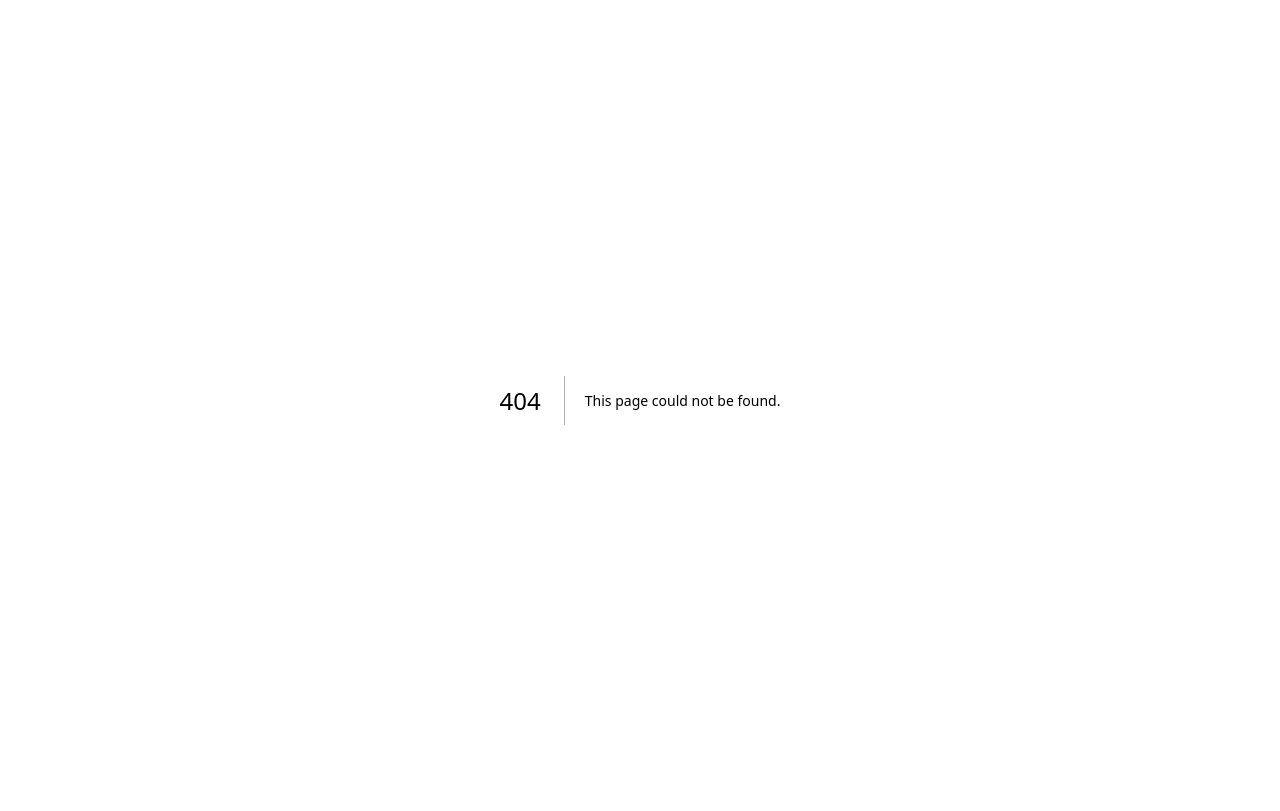
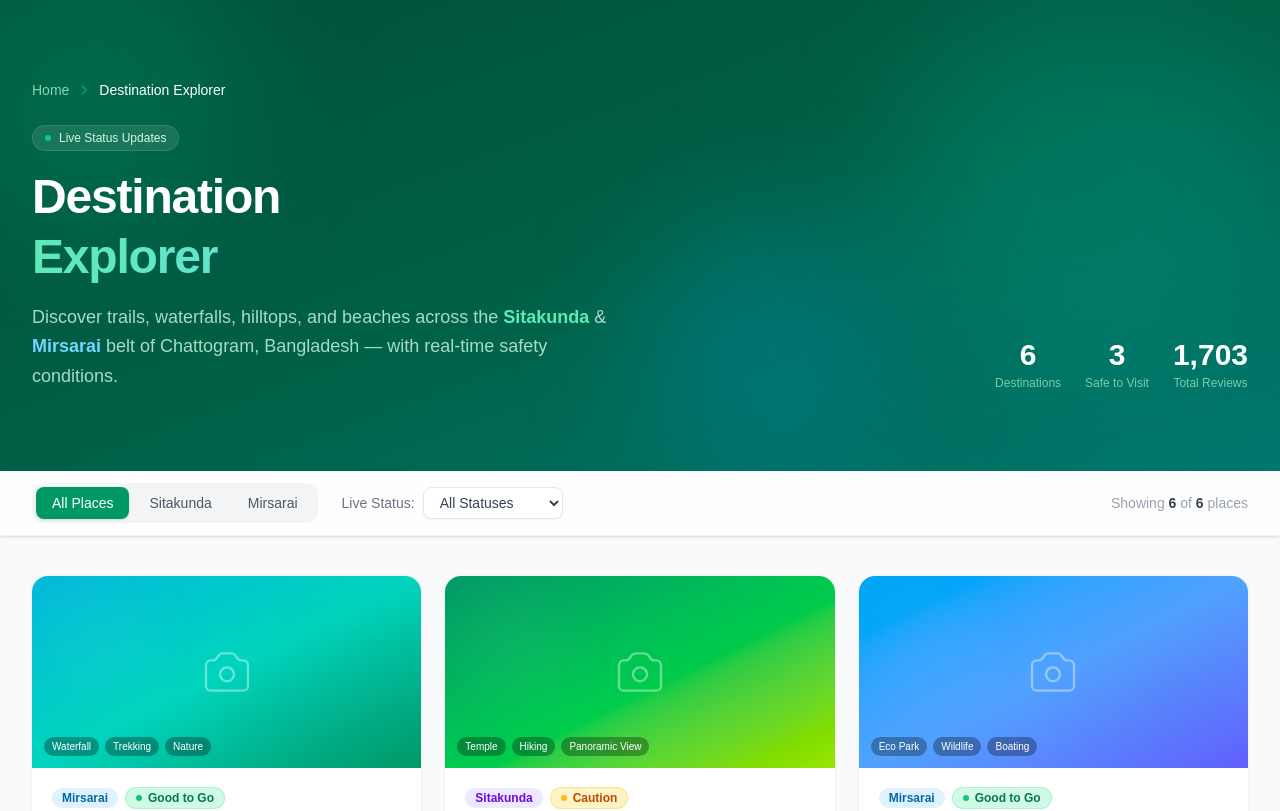
Before and after one commit to ahadunnobi/chattogram-trails, a Next.js app: page /destinations in a window 1280 px wide. Before the commit this address had no page. Shown: the top 811 px of the page. Built offline with nearby package versions, Linux system fonts and the light colour scheme.

Commit message:
feat: create destination explorer page with filtering functionality and hero section

```diff
--- /dev/null
+++ b/src/app/destinations/page.js
@@ -0,0 +1,135 @@
+"use client";
+
+import { useState, useMemo } from "react";
+import { mockDestinations } from "@/data/mockDestinations";
+import FilterControls from "@/components/destinations/FilterControls";
+import DestinationCard from "@/components/destinations/DestinationCard";
+
+export default function DestinationsPage() {
+  const [activeRegion, setActiveRegion] = useState("all");
+  const [activeStatus, setActiveStatus] = useState("all");
+
+  const filtered = useMemo(() => {
+    return mockDestinations.filter((d) => {
+      const regionMatch = activeRegion === "all" || d.region === activeRegion;
+      const statusMatch = activeStatus === "all" || d.status === activeStatus;
+      return regionMatch && statusMatch;
+    });
+  }, [activeRegion, activeStatus]);
+
+  return (
+    <div className="min-h-screen bg-gray-50">
+      {/* Hero Header */}
+      <header className="relative overflow-hidden bg-gradient-to-br from-emerald-900 via-emerald-800 to-teal-700 text-white">
+        {/* Decorative blobs */}
+        <div className="absolute inset-0 pointer-events-none overflow-hidden" aria-hidden="true">
+          <div className="absolute -top-20 -left-20 w-80 h-80 rounded-full bg-emerald-600/30 blur-3xl" />
+          <div className="absolute top-0 right-0 w-96 h-96 rounded-full bg-teal-500/20 blur-3xl" />
+          <div className="absolute bottom-0 left-1/2 w-64 h-64 rounded-full bg-sky-500/20 blur-3xl" />
+        </div>
+
+        <div className="relative max-w-7xl mx-auto px-4 sm:px-6 lg:px-8 py-16 sm:py-20">
+          {/* Breadcrumb */}
+          <nav className="mb-6 flex items-center gap-2 text-sm text-emerald-200/80" aria-label="Breadcrumb">
+            <a href="/" className="hover:text-white transition-colors">Home</a>
+            <svg className="w-3.5 h-3.5 text-emerald-400/60" fill="none" viewBox="0 0 24 24" stroke="currentColor" strokeWidth={2.5}>
+              <path strokeLinecap="round" strokeLinejoin="round" d="M9 5l7 7-7 7" />
+            </svg>
+            <span className="text-white font-medium">Destination Explorer</span>
+          </nav>
+
+          <div className="flex flex-col sm:flex-row sm:items-end sm:justify-between gap-6">
+            <div>
+              <div className="inline-flex items-center gap-2 px-3 py-1 rounded-full bg-white/10 backdrop-blur-sm border border-white/10 text-xs font-medium text-emerald-100 mb-4">
+                <span className="w-1.5 h-1.5 rounded-full bg-emerald-400 animate-pulse" />
+                Live Status Updates
+              </div>
+              <h1 className="text-4xl sm:text-5xl font-extrabold tracking-tight leading-tight">
+                Destination
+                <span className="block text-transparent bg-clip-text bg-gradient-to-r from-emerald-300 to-sky-300">
+                  Explorer
+                </span>
+              </h1>
+              <p className="mt-4 max-w-xl text-emerald-100/80 text-base sm:text-lg leading-relaxed">
+                Discover trails, waterfalls, hilltops, and beaches across the
+                <span className="text-emerald-300 font-semibold"> Sitakunda</span> &{" "}
+                <span className="text-sky-300 font-semibold">Mirsarai</span> belt of Chattogram, Bangladesh — with real-time safety conditions.
+              </p>
+            </div>
+
+            {/* Stats */}
+            <div className="flex items-center gap-6">
+              {[
+                { label: "Destinations", value: mockDestinations.length },
+                {
+                  label: "Safe to Visit",
+                  value: mockDestinations.filter((d) => d.status === "good").length,
+                },
+                {
+                  label: "Total Reviews",
+                  value: mockDestinations
+                    .reduce((acc, d) => acc + d.reviewCount, 0)
+                    .toLocaleString(),
+                },
+              ].map((stat) => (
+                <div key={stat.label} className="text-center">
+                  <p className="text-2xl sm:text-3xl font-extrabold text-white">{stat.value}</p>
+                  <p className="text-xs text-emerald-200/70 mt-0.5">{stat.label}</p>
+                </div>
+              ))}
+            </div>
+          </div>
+        </div>
+      </header>
+
+      {/* Sticky Filter Bar */}
+      <FilterControls
+        activeRegion={activeRegion}
+        setActiveRegion={setActiveRegion}
+        activeStatus={activeStatus}
+        setActiveStatus={setActiveStatus}
+        total={mockDestinations.length}
+        filtered={filtered.length}
+      />
+
+      {/* Main Grid */}
+      <main className="max-w-7xl mx-auto px-4 sm:px-6 lg:px-8 py-10">
+        {filtered.length === 0 ? (
+          /* Empty state */
+          <div className="flex flex-col items-center justify-center py-28 text-center">
+            <span className="text-6xl mb-4" aria-hidden="true">🗺️</span>
+            <h3 className="text-xl font-bold text-gray-700 mb-2">
+              No destinations match your filters
+            </h3>
+            <p className="text-gray-400 text-sm max-w-xs">
+              Try selecting a different region or status to explore more places.
+            </p>
+            <button
+              onClick={() => {
+                setActiveRegion("all");
+                setActiveStatus("all");
+              }}
+              className="mt-6 px-5 py-2 rounded-full bg-emerald-600 text-white text-sm font-semibold hover:bg-emerald-700 transition-colors focus:outline-none focus-visible:ring-2 focus-visible:ring-emerald-500"
+            >
+              Reset Filters
+            </button>
+          </div>
+        ) : (
+          <div className="grid grid-cols-1 sm:grid-cols-2 lg:grid-cols-3 gap-6">
+            {filtered.map((destination) => (
+              <DestinationCard key={destination.id} destination={destination} />
+            ))}
+          </div>
+        )}
+      </main>
+
+      {/* Footer */}
+      <footer className="border-t border-gray-100 mt-10 py-8 text-center">
+        <p className="text-sm text-gray-400">
+          © {new Date().getFullYear()}{" "}
+          <span className="font-semibold text-emerald-600">Chattogram Trails</span> — Community-powered travel intelligence for the Sitakunda–Mirsarai corridor.
+        </p>
+      </footer>
+    </div>
+  );
+}
```
